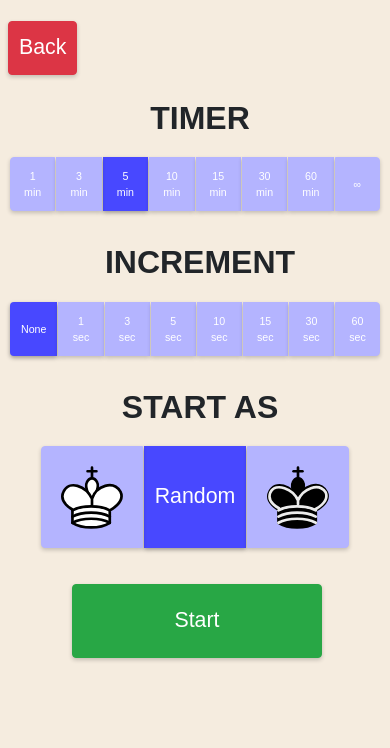
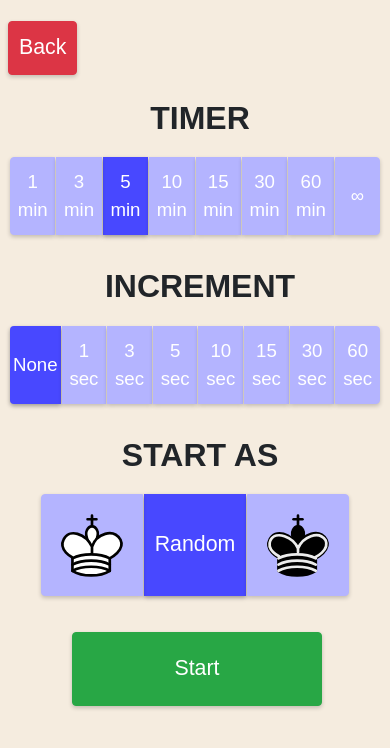
Before and after one commit to calebtham/multchess, a website: page public/index.html in a window 390 px wide. Both pictures are taken after typing "Sample" into the empty fields and a click on the button "Create New Game". Drawn offline with nearby package versions, Linux system fonts and the light colour scheme; no server answers.

Commit message:
improved UI

```diff
--- a/public/main.css
+++ b/public/main.css
@@ -174,7 +174,9 @@ h2.timer {
         padding: 10px;
     }
     div.timer button[type="button"] {
-        font-size: 8pt;
+        font-size: 14pt;
+        padding-left: 2px;
+        padding-right: 2px;
     }
     input[type="text"] {
         font-size: 16pt;
```
